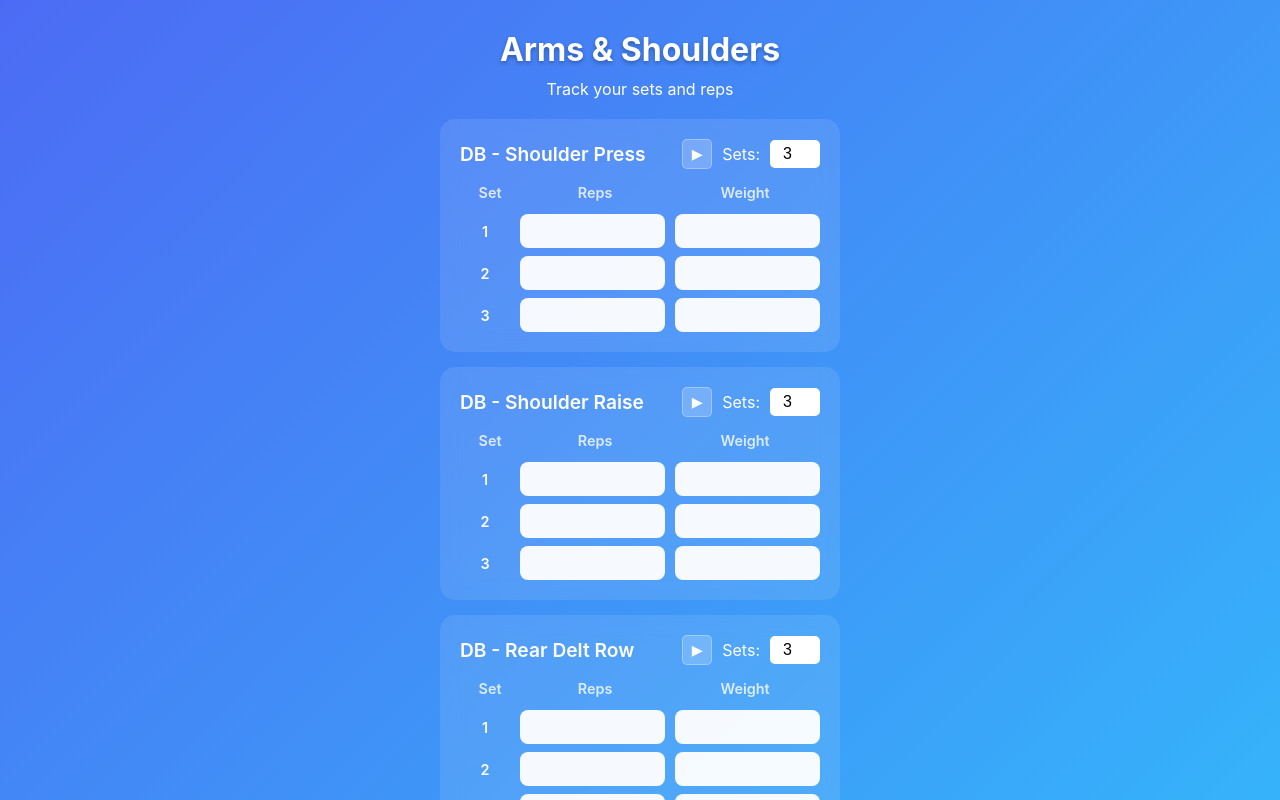
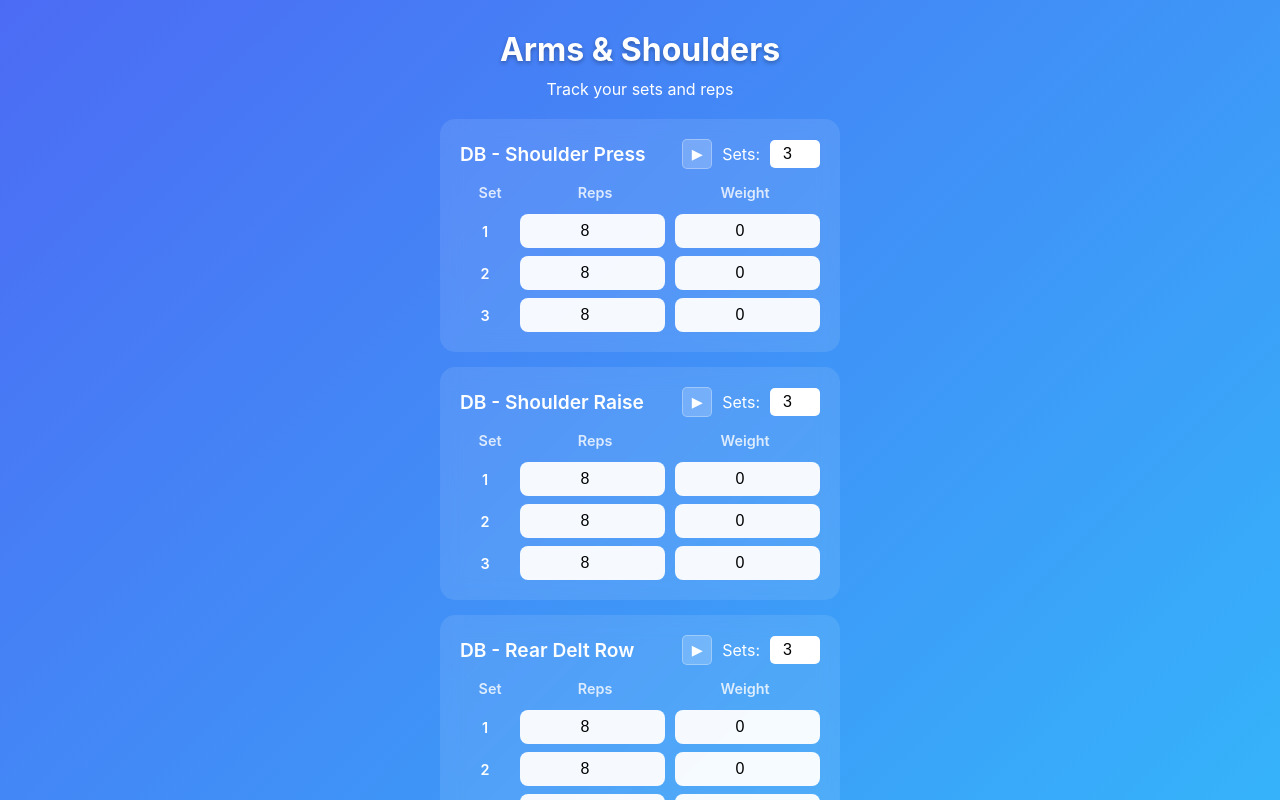
Before and after one commit to TaisHjoernsof/Workout, a Vue app: page / in a window 1280 px wide. Both pictures are taken after a click on the button "Arms & Shoulders". Shown: the top 800 px of the page. Built offline with nearby package versions, Linux system fonts and the light colour scheme.

Commit message:
Autosave data as filled out data instead of placeholder

```diff
--- a/src/App.vue
+++ b/src/App.vue
@@ -195,6 +195,15 @@ export default {
     }
 
     function updateExerciseData(workoutType, exerciseName, setIndex, field, value) {
+      // Ensure the exercise data structure exists
+      if (!currentWorkoutData.value[workoutType][exerciseName]) {
+        currentWorkoutData.value[workoutType][exerciseName] = {
+          sets: 3,
+          reps: Array(3).fill(8),
+          weight: Array(3).fill(0)
+        }
+      }
+
       const exerciseData = currentWorkoutData.value[workoutType][exerciseName];
 
       if (!exerciseData[field]) {
@@ -218,6 +227,15 @@ export default {
       newSetCount = parseInt(newSetCount)
       if (newSetCount < 1) newSetCount = 1
       if (newSetCount > 10) newSetCount = 10
+
+      // Ensure the exercise data structure exists
+      if (!currentWorkoutData.value[workoutType][exerciseName]) {
+        currentWorkoutData.value[workoutType][exerciseName] = {
+          sets: 3,
+          reps: Array(3).fill(8),
+          weight: Array(3).fill(0)
+        }
+      }
 
       const exerciseData = currentWorkoutData.value[workoutType][exerciseName]
       const currentSets = exerciseData.sets || 3
--- a/src/components/WorkoutExercises.vue
+++ b/src/components/WorkoutExercises.vue
@@ -58,16 +58,16 @@
           <input
             type="number"
             class="set-input"
-            :placeholder="getCurrentValue(exercise, 'reps', i-1)"
-            @change="handleInputChange($event, workoutType, exercise, i-1, 'reps')"
+            :value="getCurrentValue(exercise, 'reps', i-1)"
+            @input="handleInputChange($event, workoutType, exercise, i-1, 'reps')"
             @focus="handleFocus($event, 'reps')"
             @blur="handleBlur($event, 'reps')"
           >
           <input
             type="number"
             class="set-input"
-            :placeholder="getCurrentValue(exercise, 'weight', i-1)"
-            @change="handleInputChange($event, workoutType, exercise, i-1, 'weight')"
+            :value="getCurrentValue(exercise, 'weight', i-1)"
+            @input="handleInputChange($event, workoutType, exercise, i-1, 'weight')"
             @focus="handleFocus($event, 'weight')"
             @blur="handleBlur($event, 'weight')"
           >
@@ -94,41 +94,44 @@ export default {
     }
   },
   methods: {
-    getDefaultValue(exercise, field, index) {
-      return field === 'reps' ? '8' : '0';
-    },
-
     getCurrentValue(exercise, field, index) {
       const exerciseData = this.workoutData[exercise];
       if (!exerciseData || !exerciseData[field]) {
-        return '';
+        return field === 'reps' ? 8 : 0;
       }
       const value = exerciseData[field][index];
-      const defaultValue = field === 'reps' ? 8 : 0;
 
-      return (value === defaultValue || value === null || value === undefined) ? '' : value.toString();
+      // Return the actual value, or default if undefined/null
+      if (value === null || value === undefined) {
+        return field === 'reps' ? 8 : 0;
+      }
+
+      return value;
     },
 
     handleFocus(event, field) {
       this.focusedInputs.add(event.target);
-      const defaultValue = field === 'reps' ? '8' : '0';
-      if (event.target.value === '' || event.target.value === defaultValue) {
+      const defaultValue = field === 'reps' ? 8 : 0;
+      // Only clear if the current value is the default
+      if (parseInt(event.target.value) === defaultValue) {
         event.target.value = '';
       }
     },
 
     handleBlur(event, field) {
       this.focusedInputs.delete(event.target);
+      // If empty after blur, set to default
       if (event.target.value === '') {
-        event.target.value = '';
+        const defaultValue = field === 'reps' ? 8 : 0;
+        event.target.value = defaultValue;
+        this.$emit('update-exercise', this.workoutType, event.target.getAttribute('data-exercise'),
+                  parseInt(event.target.getAttribute('data-index')), field, defaultValue);
       }
     },
 
     handleInputChange(event, workoutType, exercise, setIndex, field) {
       const value = event.target.value;
-      if (value === '') {
-        return;
-      }
+      // Update the data immediately as user types
       this.$emit('update-exercise', workoutType, exercise, setIndex, field, value);
     },
 
```
